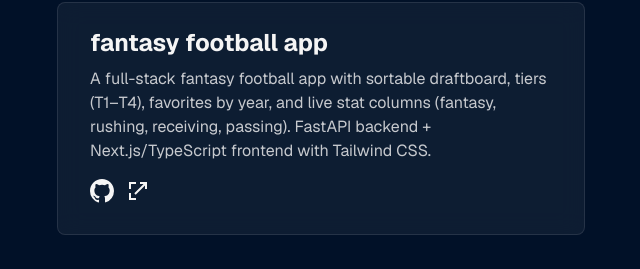
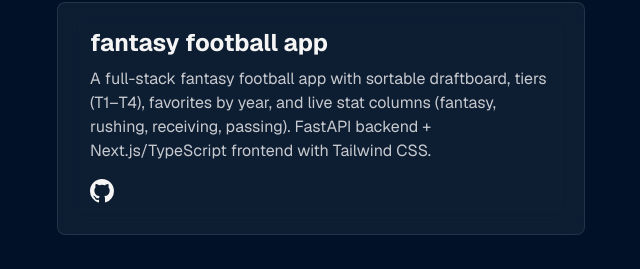
Before and after one commit to ckwame-jpg/man-city, a Next.js app: page / in a window 1280 px wide. Shown: the part 928-1197 px from the top of the page, without its empty margins (583-1223 px from the left). Built offline with nearby package versions, Linux system fonts and the light colour scheme.

Commit message:
Remove floating Fantasy Tool demo button

```diff
--- a/src/app/page.tsx
+++ b/src/app/page.tsx
@@ -222,20 +222,6 @@ export default function Home() {
                   <path d="M12 0C5.373 0 0 5.373 0 12a12.013 12.013 0 008.208 11.385c.6.111.82-.26.82-.577v-2.065c-3.338.726-4.043-1.61-4.043-1.61-.546-1.387-1.334-1.756-1.334-1.756-1.091-.745.083-.73.083-.73 1.205.084 1.84 1.238 1.84 1.238 1.072 1.835 2.812 1.305 3.498.998.108-.777.419-1.305.76-1.604-2.665-.304-5.466-1.333-5.466-5.933 0-1.31.469-2.381 1.235-3.22-.123-.304-.535-1.523.117-3.176 0 0 1.007-.322 3.3 1.23a11.487 11.487 0 016.003 0c2.292-1.552 3.297-1.23 3.297-1.23.653 1.653.242 2.872.12 3.176.769.839 1.233 1.91 1.233 3.22 0 4.61-2.803 5.625-5.475 5.921.43.37.813 1.103.813 2.222v3.293c0 .32.218.694.825.576A12.015 12.015 0 0024 12c0-6.627-5.373-12-12-12z"/>
                 </svg>
               </a>
-
-              {/* Optional live demo link */}
-              <a
-                href="https://fantasy-tool-4gbiq4tuq-chris-prempehs-projects.vercel.app"
-                className="inline-block ml-3 text-[#F5F5F5] hover:text-white transition-transform hover:scale-110"
-                target="_blank"
-                rel="noopener noreferrer"
-                aria-label="Live Demo"
-              >
-                <svg xmlns="http://www.w3.org/2000/svg" viewBox="0 0 24 24" fill="currentColor" className="w-6 h-6">
-                  <path d="M14 3h7v7h-2V6.414l-9.293 9.293-1.414-1.414L17.586 5H14V3z" />
-                  <path d="M5 5h5V3H3v7h2V5zm0 14v-5H3v7h7v-2H5z" />
-                </svg>
-              </a>
             </motion.div>
           </section>
 
```
